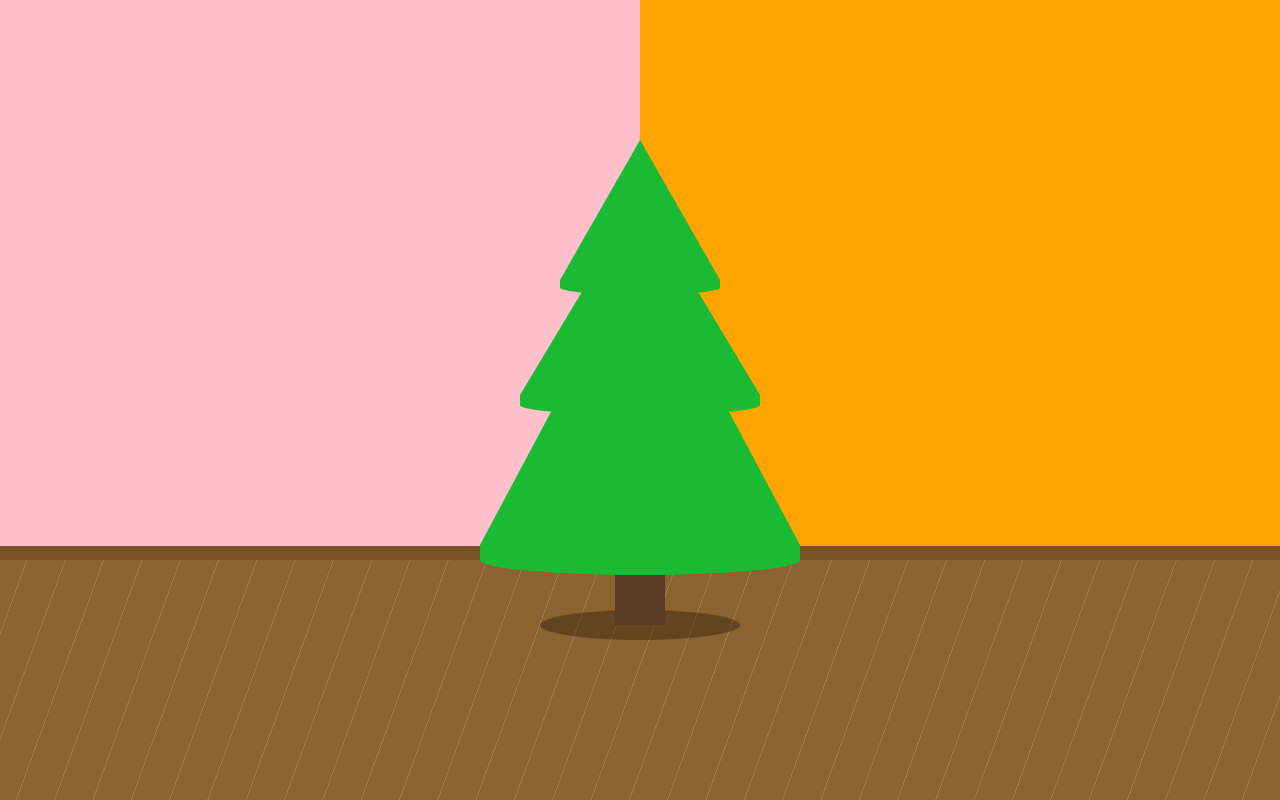
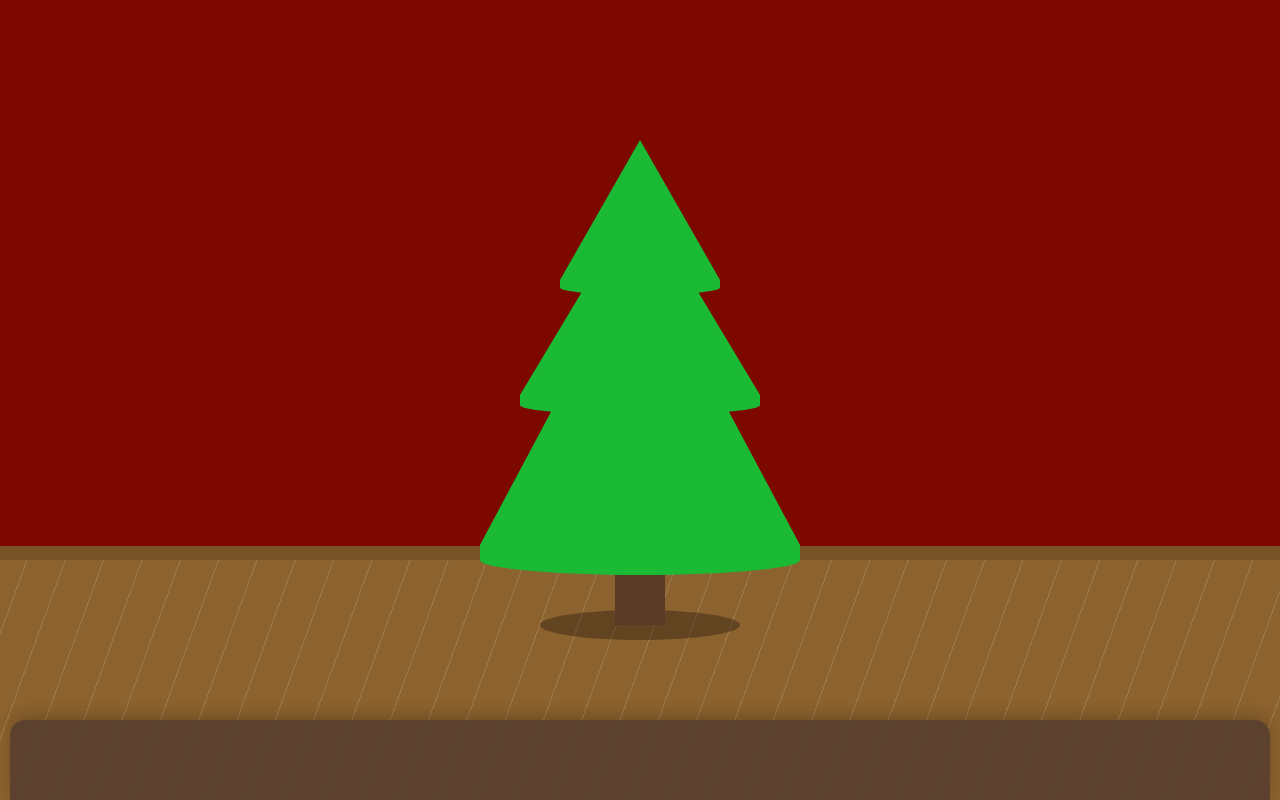
Before and after one commit to NindroidX/csshristmas-tree-decorator, a website built with webpack: page index.html in a window 1280 px wide. Built offline with nearby package versions, Linux system fonts and the light colour scheme; files whose address does not match are found by name.

Commit message:
Add a decoration drawer
This will contain all the decorations that can be placed on screen

```diff
--- a/index.html
+++ b/index.html
@@ -27,6 +27,10 @@
     </div>
 
   </div>
+
+  <div class="decoration-drawer">
+
+  </div>
   <script src="js/app.js"></script>
 </body>
 </html>
--- a/src/scss/components/_components.scss
+++ b/src/scss/components/_components.scss
@@ -2,3 +2,4 @@
 @import "walls";
 @import "floor";
 @import "christmas-tree/christmas-tree";
+@import "decoration-drawer";
--- /dev/null
+++ b/src/scss/components/_decoration-drawer.scss
@@ -0,0 +1,12 @@
+.decoration-drawer {
+  $offset: 10px;
+
+  position: fixed;
+  bottom: 0;
+  left: $offset;
+  height: 10%;
+  width: calc(100% - (#{$offset} * 2));
+  background-color: rgba(82, 61, 47, 0.83);
+  border-radius: 15px 15px 0 0;
+  box-shadow: 0px -5px 15px 0px rgba(0,0,0,0.2);
+}
--- a/src/scss/components/_walls.scss
+++ b/src/scss/components/_walls.scss
@@ -1,19 +1,8 @@
 .walls {
   position: absolute;
   width: 100%;
-  height: 100%;
-  &:before, &:after {
-    content: "";
-    display: block;
-    height: 100%;
-    width: 50%;
-    float: left;
-  }
-  &:before {
-    background-color: pink;
-  }
-  &:after {
-    background-color: orange;
-  }
   height: calc(100% - #{$floorHeight});
+  // background-color: #8c622e;
+  background-color: #7d0800;
+
 }
```
